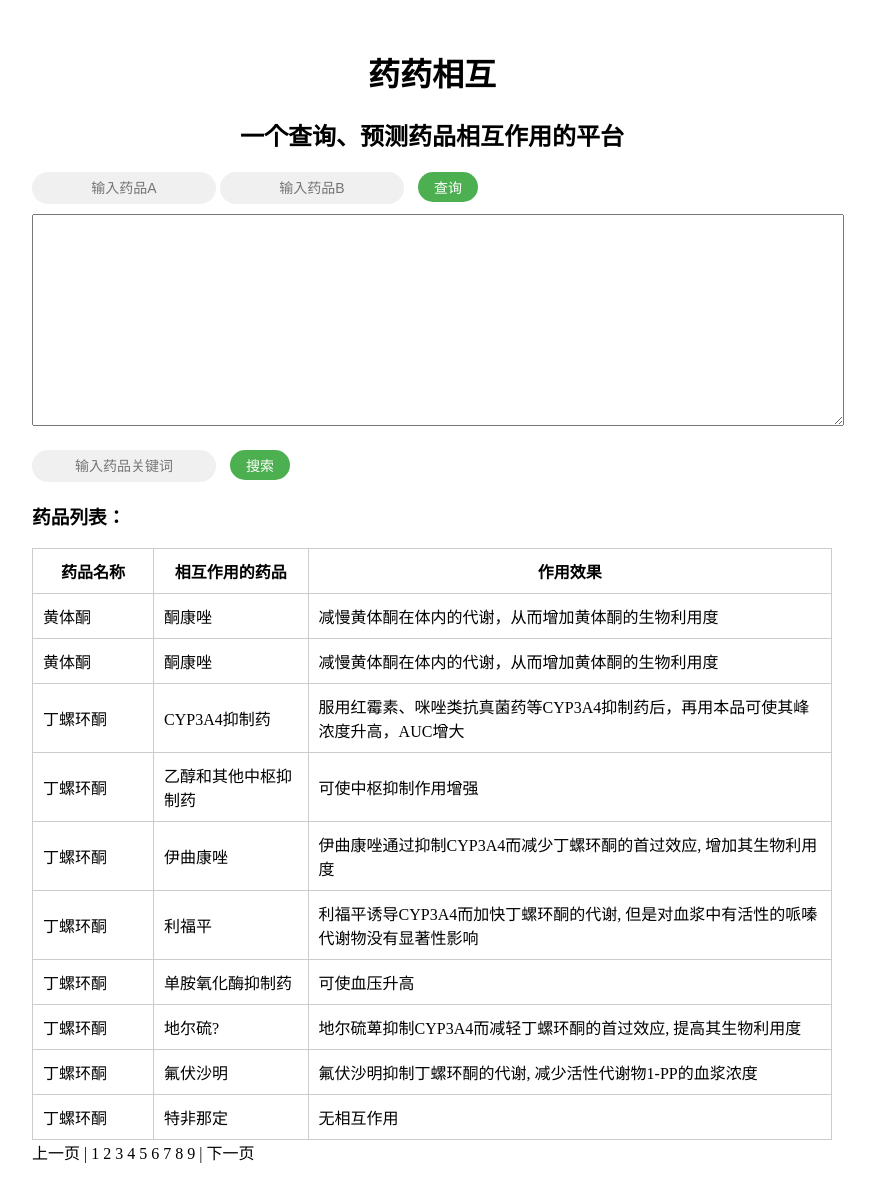
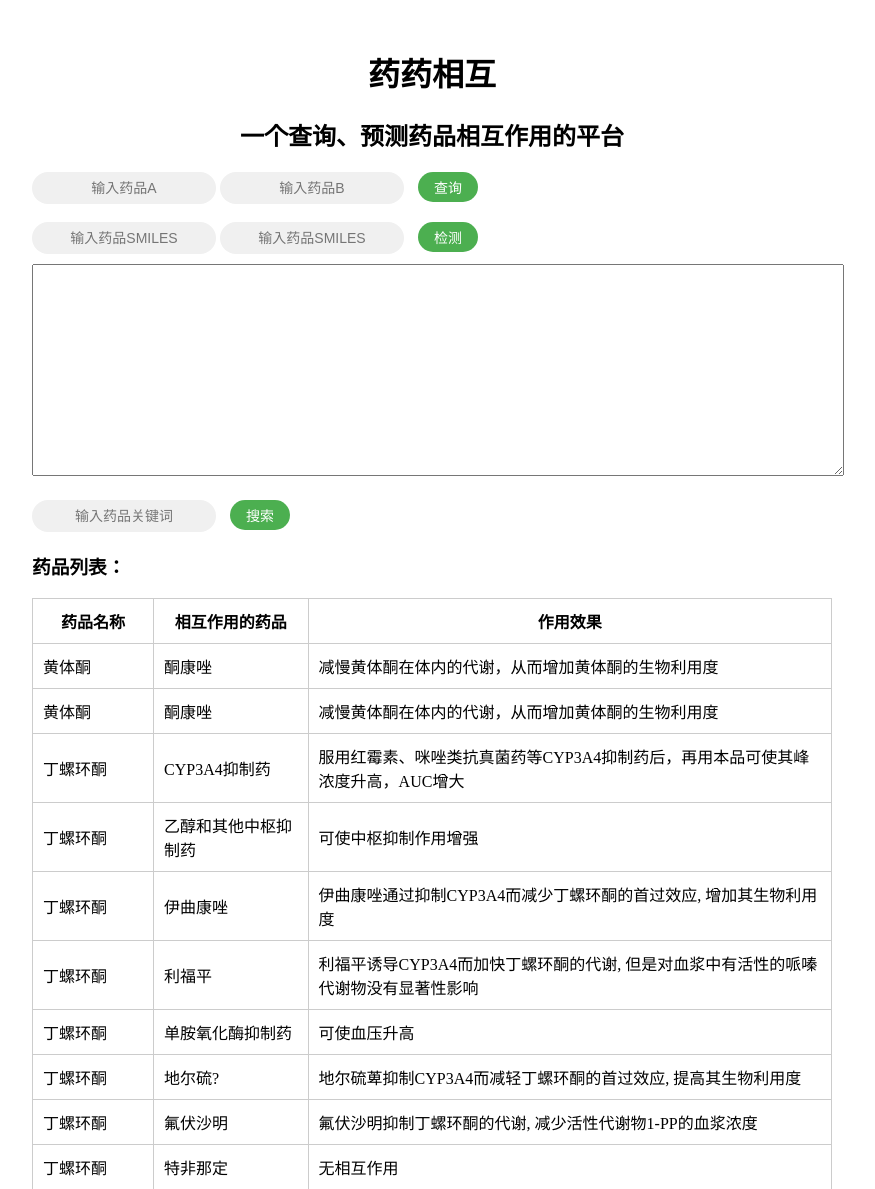
Before and after one commit to Nancylanxin/drug-drug_interaction, a Django app: page / in a window 1280 px wide. Shown: the top 1189 px of the page, without its empty margins (208-1083 px from the left). Before the commit the page ends 1163 px from the top, so only its background shows below. Run offline with Django 3.2, Linux system fonts and the light colour scheme; data comes from the database, SQL or seed files in the repository; some libraries are stand-ins or nearby versions.

Commit message:
检测功能

```diff
--- a/code/drug/templates/index.html
+++ b/code/drug/templates/index.html
@@ -184,9 +184,17 @@
             <input type="text" id="medicine-a" class="search-input" placeholder="输入药品A" name="medicine-a">
             <input type="text" id="medicine-b" class="search-input" placeholder="输入药品B" name="medicine-b">
             <button id="search-btn" class="search-button">查询</button>
+             </form>
+        </div>
+        <br>
+        <div>
+             <form action="/" method="post">
+                {% csrf_token %}
+            <input type="text" id="medicine-aa" class="search-input" placeholder="输入药品SMILES" name="medicine-aa">
+            <input type="text" id="medicine-bb" class="search-input" placeholder="输入药品SMILES" name="medicine-bb">
+            <button id="test-btn" class="search-button">检测</button>
             </form>
         </div>
-
         <textarea id="result-textarea" class="result-textarea" placeholder="查询结果">
             {% if interaction %}
                 {% for i in interaction %}
```
